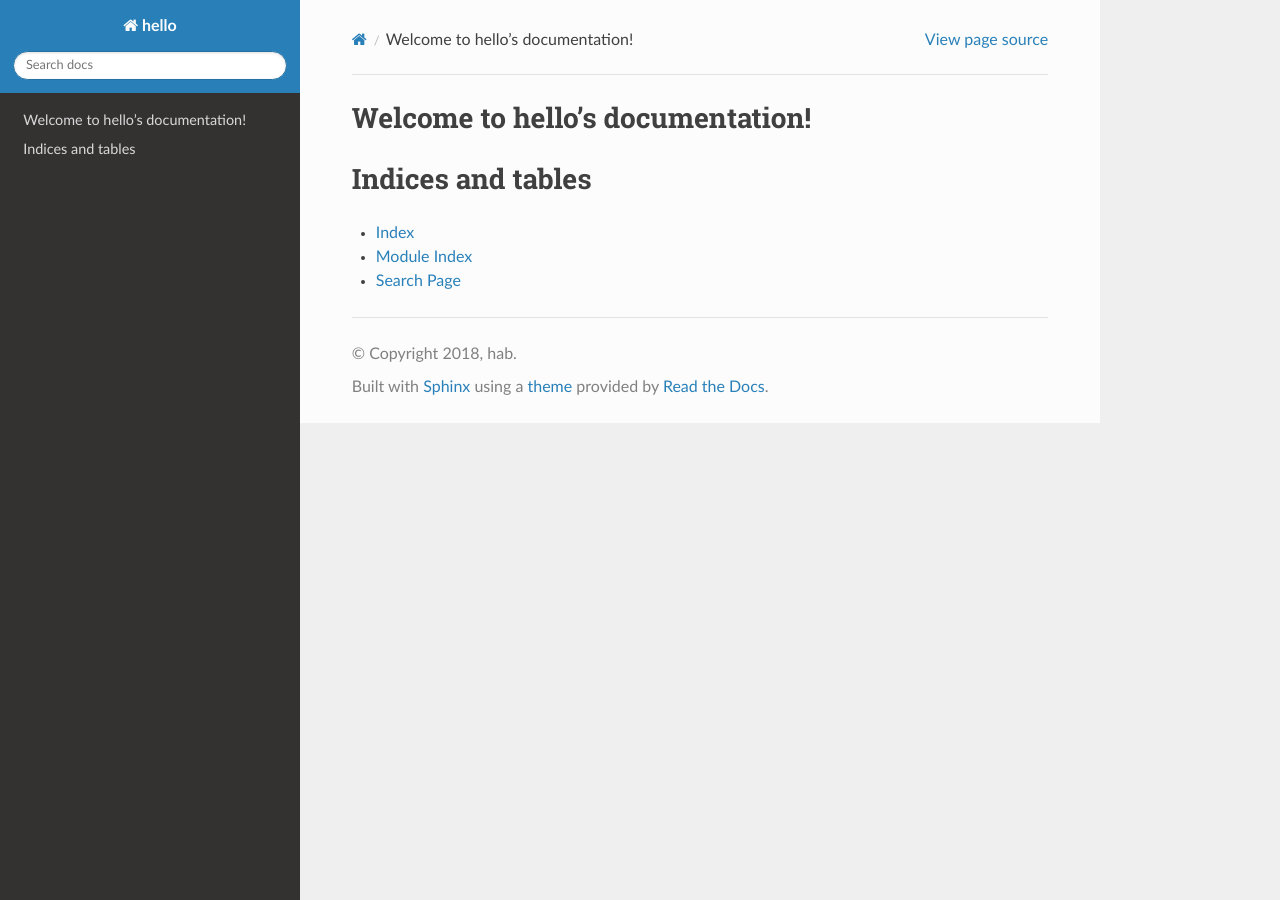
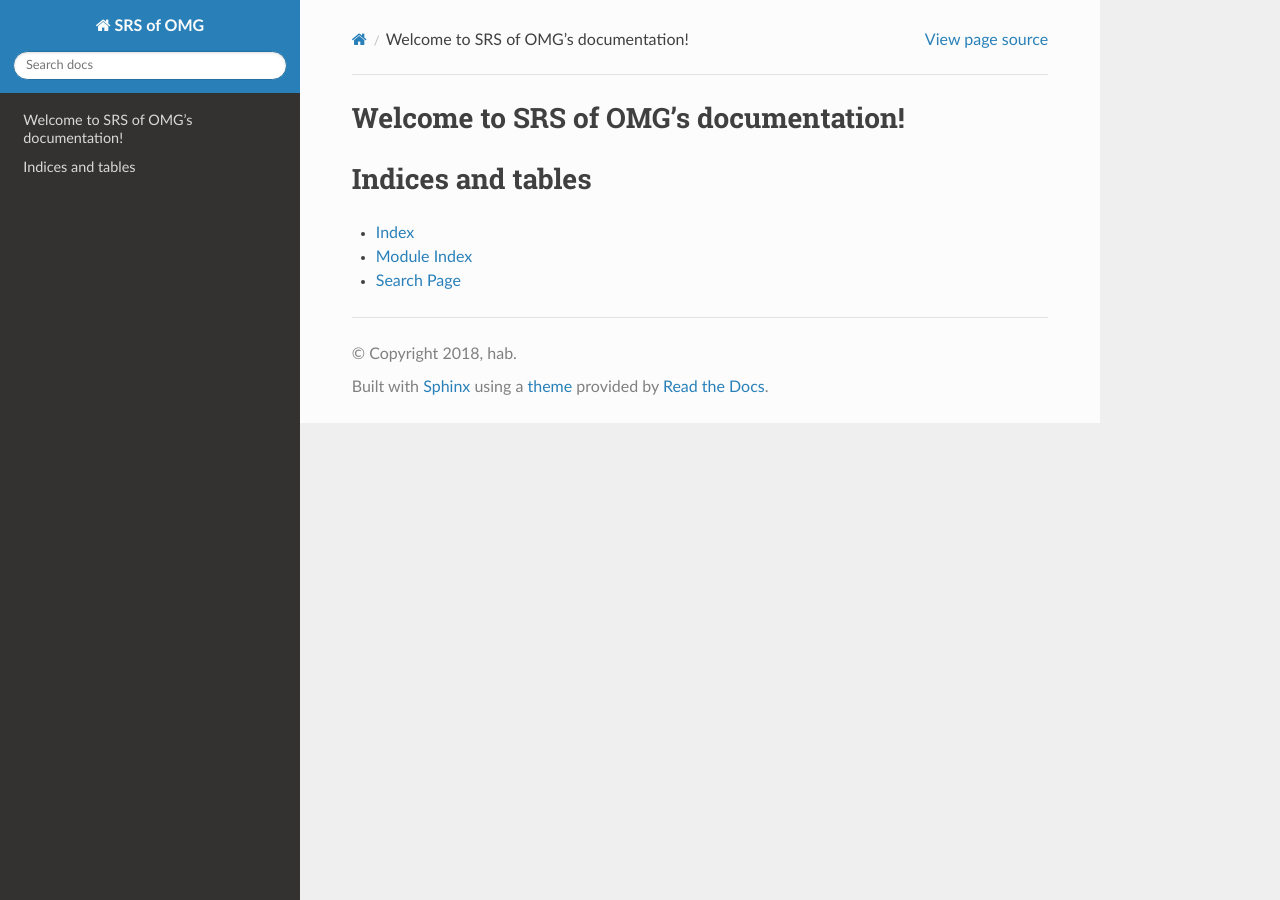
Before and after one commit to HABwithLYF/SRS_OMG, a Sphinx documentation site: the page built from docs/source/index.rst, in a window 1280 px wide. Built offline with Sphinx 7.4.7 and the Read the Docs theme 2.0.0, drawn with Linux system fonts in a browser that asks for light colours.

Commit message:
SRS of OMG

```diff
--- a/docs/source/conf.py
+++ b/docs/source/conf.py
@@ -19,7 +19,7 @@
 
 # -- Project information -----------------------------------------------------
 
-project = 'hello'
+project = 'SRS of OMG'
 copyright = '2018, hab'
 author = 'hab'
 
@@ -101,7 +101,7 @@ html_static_path = ['_static']
 # -- Options for HTMLHelp output ---------------------------------------------
 
 # Output file base name for HTML help builder.
-htmlhelp_basename = 'hellodoc'
+htmlhelp_basename = 'SRSofOMGdoc'
 
 
 # -- Options for LaTeX output ------------------------------------------------
@@ -128,7 +128,7 @@ latex_elements = {
 # (source start file, target name, title,
 #  author, documentclass [howto, manual, or own class]).
 latex_documents = [
-    (master_doc, 'hello.tex', 'hello Documentation',
+    (master_doc, 'SRSofOMG.tex', 'SRS of OMG Documentation',
      'hab', 'manual'),
 ]
 
@@ -138,7 +138,7 @@ latex_documents = [
 # One entry per manual page. List of tuples
 # (source start file, name, description, authors, manual section).
 man_pages = [
-    (master_doc, 'hello', 'hello Documentation',
+    (master_doc, 'srsofomg', 'SRS of OMG Documentation',
      [author], 1)
 ]
 
@@ -149,7 +149,7 @@ man_pages = [
 # (source start file, target name, title, author,
 #  dir menu entry, description, category)
 texinfo_documents = [
-    (master_doc, 'hello', 'hello Documentation',
-     author, 'hello', 'One line description of project.',
+    (master_doc, 'SRSofOMG', 'SRS of OMG Documentation',
+     author, 'SRSofOMG', 'One line description of project.',
      'Miscellaneous'),
 ]
--- a/docs/source/index.rst
+++ b/docs/source/index.rst
@@ -1,10 +1,10 @@
-.. hello documentation master file, created by
-   sphinx-quickstart on Fri Apr 27 23:43:40 2018.
+.. SRS of OMG documentation master file, created by
+   sphinx-quickstart on Tue May  1 13:35:46 2018.
    You can adapt this file completely to your liking, but it should at least
    contain the root `toctree` directive.
 
-Welcome to hello's documentation!
-=================================
+Welcome to SRS of OMG's documentation!
+======================================
 
 .. toctree::
    :maxdepth: 2
```
Also changed, not shown: 11 other files.
